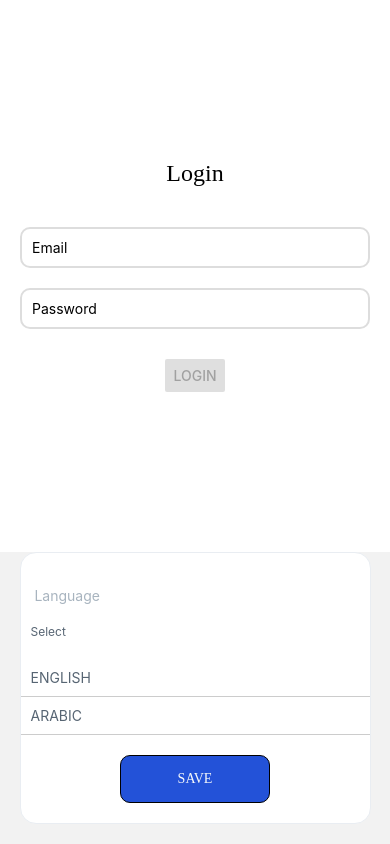
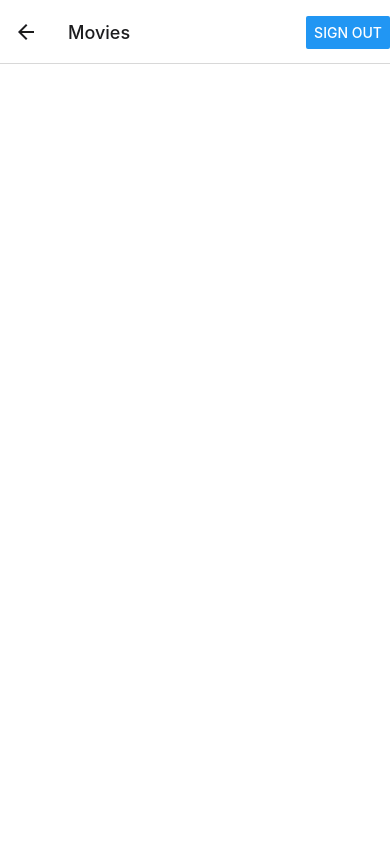
Before and after one commit to PriyaArora03/showMoviesList, a React Native app: screen /Movies in a window 390 px wide. Built offline with nearby package versions, Linux system fonts and the light colour scheme.

Commit message:
sign out feature added

```diff
--- a/App.tsx
+++ b/App.tsx
@@ -11,7 +11,6 @@ import { Provider } from 'react-redux';
 import { PersistGate } from 'redux-persist/integration/react';
 import { persistor } from './store/store'
 import store from './store/store'
-
 import "./translations/i18n"
 
 function App(): JSX.Element {
--- a/src/routes/Routes.tsx
+++ b/src/routes/Routes.tsx
@@ -1,12 +1,15 @@
 import React from 'react';
-import { NavigationContainer } from '@react-navigation/native';
+import { NavigationContainer, useNavigation } from '@react-navigation/native';
 import Login from '../screens/LoginPage/Login';
 import Movies from '../screens/MoviesPage/Movies'
 import { createNativeStackNavigator } from '@react-navigation/native-stack';
-import { LoginStackNavigatorParamList } from '../../type';
+import { LoginScreenNavigationProp, LoginStackNavigatorParamList } from '../../type';
 import { useTranslation } from 'react-i18next'
-import { useSelector } from 'react-redux';
+import { useDispatch, useSelector } from 'react-redux';
 import { RootState } from '../../store/store';
+import { Button } from 'react-native';
+import { logout } from "../../store/authSlice"
+
 
 const Stack = createNativeStackNavigator<LoginStackNavigatorParamList>();
 
@@ -14,10 +17,17 @@ const Stack = createNativeStackNavigator<LoginStackNavigatorParamList>();
 const AppStack = () => {
   const { t, i18n } = useTranslation()
   const isLoggedIn = useSelector((state: RootState) => state.auth.isLoggedIn);
-  const token = useSelector((state: RootState) => state.auth.token);
+  const lang = useSelector((state: RootState) => state.language.language)
 
-  console.log('isLoggedin***********', isLoggedIn)
-  console.log('token***********', token)
+  const dispatch = useDispatch()
+  const navigation = useNavigation<LoginScreenNavigationProp>();
+
+  console.log('in Routes lang is*******', lang)
+
+  const handleLogout = () => {
+     dispatch(logout())
+     navigation.navigate("Login")
+  }
 
   return (
     <Stack.Navigator>
@@ -26,15 +36,35 @@ const AppStack = () => {
           name="Movies"
           component={Movies}
           options={{
-            title: t("movies")
+            title: t("movies"),
+            headerRight: () => (
+              <Button
+                title="Sign out"
+                onPress={() => handleLogout()}
+              />
+            ),
           }} />
       ) : (
+        <>
           <Stack.Screen
             name="Login"
             component={Login}
             options={{
               headerShown: false
             }} />
+          <Stack.Screen
+            name="Movies"
+            component={Movies}
+            options={{
+              title: t("movies"),
+              headerRight: () => (
+                <Button
+                  title="Sign out"
+                  onPress={() => handleLogout()}
+                />
+              ),
+            }} />
+        </>
       )}
     </Stack.Navigator>
   )
--- a/src/screens/LoginPage/Login.tsx
+++ b/src/screens/LoginPage/Login.tsx
@@ -31,7 +31,7 @@ const Login: React.FC = () => {
   };
 
   const validatePassword = (password: string) => {
-    return password.length >= 8;
+    return password.length >= 8 ;
   };
 
 
@@ -60,7 +60,7 @@ const Login: React.FC = () => {
     }
   };
 
-  const changeLanguage = (language: string) => {
+  const changeLanguage = (language: string ) => {
     dispatch(setLanguage(language));
   };
 
@@ -75,7 +75,7 @@ const Login: React.FC = () => {
         onChangeText={setEmail}
         testID="emailInput" />
       <TextInput
-        style={{ ...styles.input, marginBottom: 30 }}
+        style={{ ...styles.input, marginBottom: 20 }}
         placeholder={t("password")}
         secureTextEntry
         value={password}
@@ -86,16 +86,6 @@ const Login: React.FC = () => {
         disabled={!validateEmail(email) || !validatePassword(password)}
         onPress={handleLogin}
         testID="loginButton" />
-      {/* <TouchableOpacity
-        style={{ ...styles.languageButton, marginTop: 100 }}
-        onPress={() => changeLanguage('en')}>
-        <Text style={styles.languageButtonText}>{t("english")}</Text>
-      </TouchableOpacity>
-      <TouchableOpacity
-        style={{ ...styles.languageButton, marginTop: 20 }}
-        onPress={() => changeLanguage('ab')}>
-        <Text style={styles.languageButtonText}>{t("arabic")}</Text>
-      </TouchableOpacity> */}
     </View>
       <View style={styles.lang}>
         <Text style={styles.sTitle1}> {t('language')}</Text>
@@ -123,7 +113,10 @@ const Login: React.FC = () => {
         <View style={styles.btns}>
           <TouchableOpacity
             onPress={() => {
-              i18next.changeLanguage(selectedLanguage); // it will change the language through out the app.
+              i18next.changeLanguage(selectedLanguage)
+              changeLanguage(selectedLanguage)
+              console.log("setting language after button press", selectedLanguage)
+
             }}
             style={{
               width: 150,
@@ -158,7 +151,7 @@ const styles = StyleSheet.create({
   },
   loginText: {
     fontSize: 24,
-    paddingBottom: 30,
+    paddingBottom: 20,
     fontFamily: 'bold',
     color: 'black'
   },
@@ -190,7 +183,7 @@ const styles = StyleSheet.create({
     width: '90%',
     marginHorizontal: "5%",
     backgroundColor: '#FFFFFF',
-    marginBottom:20,
+    marginBottom:10,
     borderWidth: 1,
     borderColor: '#E9EDF2',
     borderRadius: 16,
--- a/store/store.ts
+++ b/store/store.ts
@@ -9,7 +9,7 @@ import apiReducer from './apiSlice';
 const persistConfig = {
   key: 'root',
   storage: AsyncStorage,
-  whitelist: ['auth'], // reducers to persist
+  whitelist: ['auth', 'language'], // reducers to persist
 };
 
  const rootReducer = combineReducers({
--- a/translations/i18n.tsx
+++ b/translations/i18n.tsx
@@ -2,7 +2,7 @@ import i18next from "i18next";
 import { initReactI18next } from "react-i18next";
 import translationEnglish from './English/translation.json'
 import translationArabic from './Arabic/translation.json'
-
+import store from "../store/store";
 
 const resources = {
     en: {
@@ -13,13 +13,14 @@ const resources = {
     }
 }
 
+const currentLang = store.getState().language.language
 
 i18next
     .use(initReactI18next)
     .init({
         compatibilityJSON: 'v3',
         resources,
-        lng: 'en',
+        lng: currentLang,
         fallbackLng: 'en',
         interpolation: {
             escapeValue: false,
```
Also changed, not shown: package.json (+7 -1 lines), 2 other files (tests, documents, lock files or other folders). Lines whose indentation alone changed are shown as unchanged.
